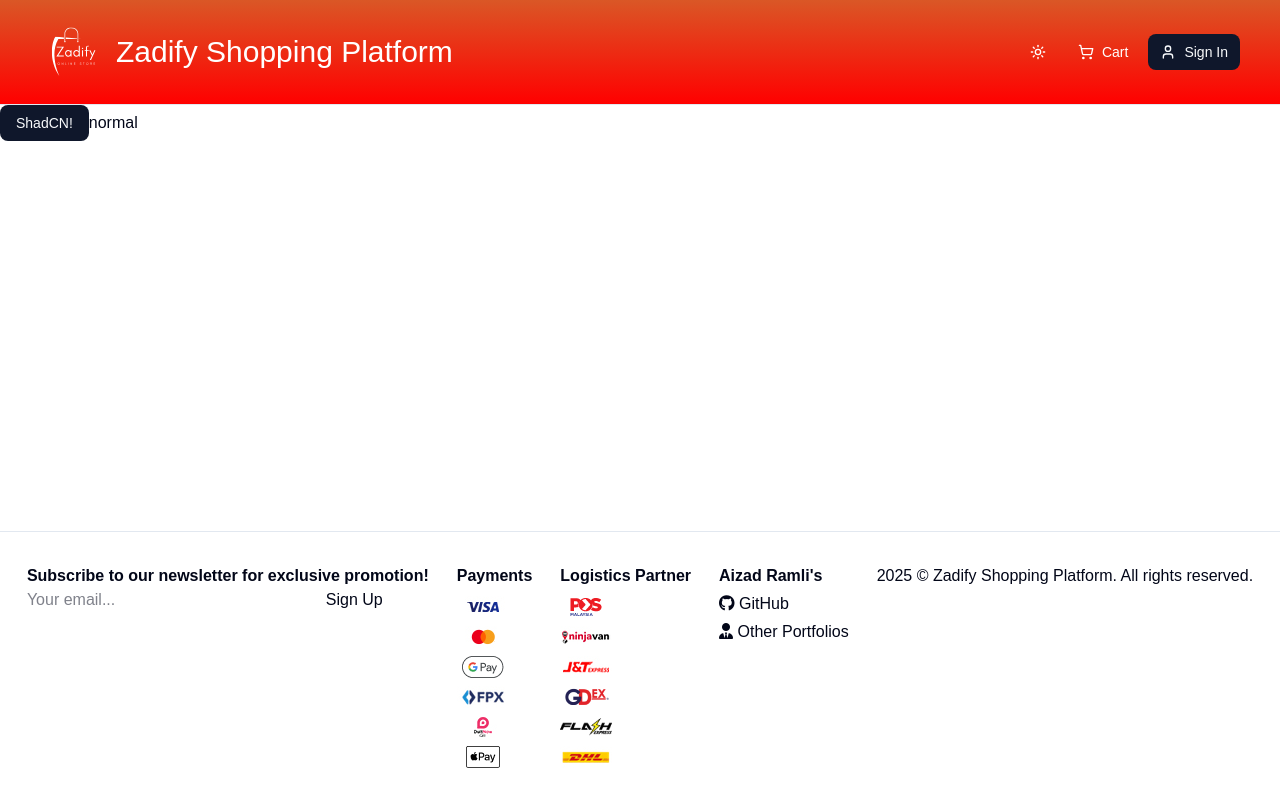
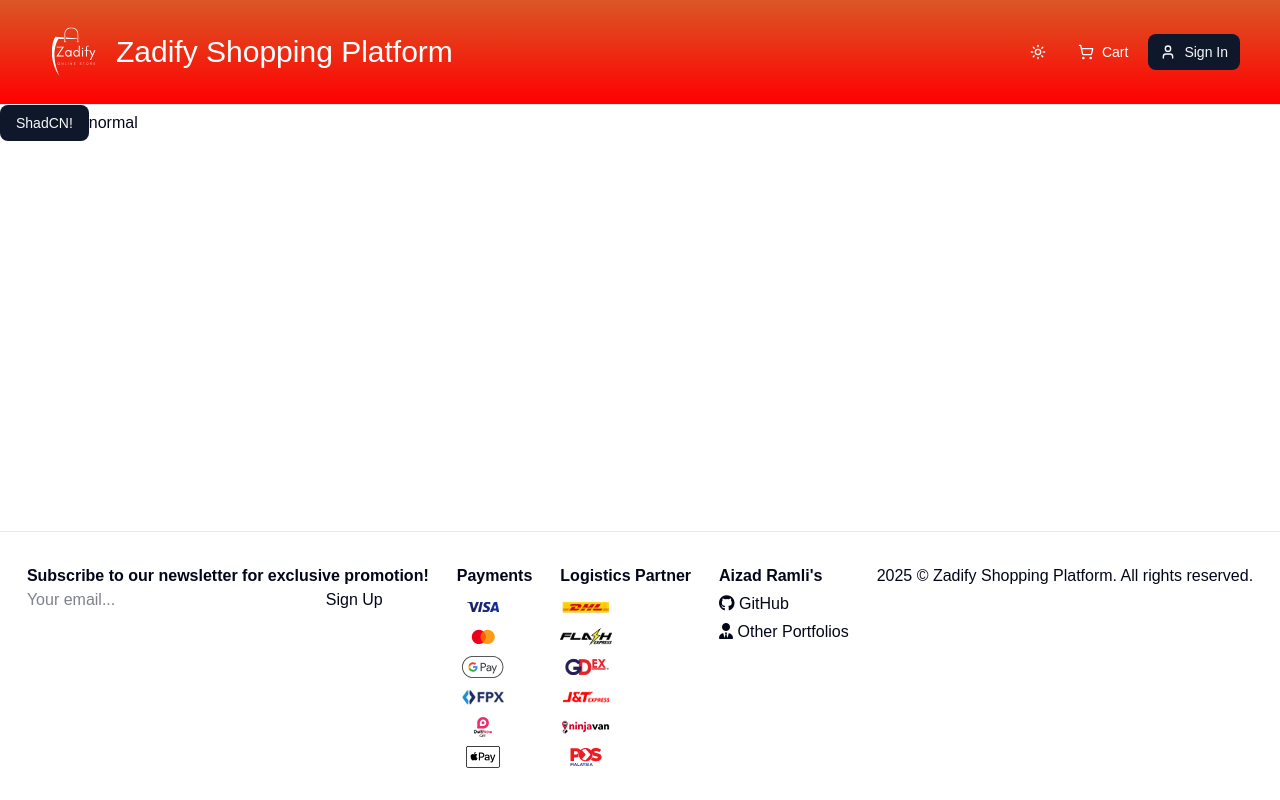
Before and after one commit to aizadramli90/zadify_shopping, a Next.js app: page / in a window 1280 px wide. Built offline with nearby package versions, Linux system fonts and the light colour scheme; no server answers; a web font is replaced by a local one.

Commit message:
add payment method by importing into footer component

```diff
--- a/components/footer.tsx
+++ b/components/footer.tsx
@@ -2,6 +2,7 @@ import { APP_NAME } from "@/lib/constants";
 import Link from "next/link";
 import Image from "next/image";
 import registeredLogistics from "@/lib/constants/registeredLogistics";
+import paymentMethods from "@/lib/constants/paymentMethods";
 
 const Footer = () => {
   const currebtYear = new Date().getFullYear();
@@ -20,106 +21,32 @@ const Footer = () => {
 
       <div className="payment-methods flex flex-col gap-2 items-baseline">
         <h2 className="font-bold">Payments</h2>
-        <div>
+        {paymentMethods.map((payment) => {
+          return (
+            <div key={payment.id}>
               <Image
-            src="/images/payment/visa.jpeg"
-            alt="visa"
+                src={payment.src}
+                alt="payment method"
                 width={52}
                 height={22}
               />
             </div>
-        <div>
+          );
+        })}
+      </div>
+
+      <div className=" flex flex-col gap-2 items-baseline">
+        <h2 className="font-bold">Logistics Partner</h2>
+        {registeredLogistics.map((logistic) => (
+          <div key={logistic.id}>
             <Image
-            src="/images/payment/mastercard.jpeg"
-            alt="mastercard"
+              src={logistic.src}
+              alt={logistic.name}
               width={52}
               height={22}
             />
           </div>
-        <div>
-          <Image
-            src="/images/payment/googlepay.png"
-            alt="google pay"
-            width={52}
-            height={22}
-          />
-        </div>
-        <div>
-          <Image
-            src="/images/payment/fpx.jpeg"
-            alt="fpx"
-            width={52}
-            height={22}
-          />
-        </div>
-        <div>
-          <Image
-            src="/images/payment/duitnow.jpeg"
-            alt="duitnow"
-            width={52}
-            height={22}
-          />
-        </div>
-        <div>
-          <Image
-            src="/images/payment/applepay.png"
-            alt="apple pay"
-            width={52}
-            height={22}
-          />
-        </div>
-      </div>
-
-      <div className=" flex flex-col gap-2 items-baseline">
-        <h2 className="font-bold">Logistics Partner</h2>
-        <div>
-          <Image
-            src="/images/logistics/posmalaysia.png"
-            alt="pos malaysia"
-            width={52}
-            height={22}
-          />
-        </div>
-        <div>
-          <Image
-            src="/images/logistics/ninjavan.jpeg"
-            alt="ninja van"
-            width={52}
-            height={22}
-          />
-        </div>
-        <div>
-          <Image
-            src="/images/logistics/j&t.jpeg"
-            alt="J&T"
-            width={52}
-            height={22}
-          />
-        </div>
-        <div>
-          <Image
-            src="/images/logistics/gdex.png"
-            alt="gdex"
-            width={52}
-            height={22}
-          />
-        </div>
-        <div>
-          <Image
-            src="/images/logistics/flash.png"
-            alt="flash"
-            width={52}
-            height={22}
-          />
-        </div>
-        <div>
-          <Image
-            src="/images/logistics/dhl.jpeg"
-            alt="DHL"
-            width={52}
-            height={22}
-          />
-        </div>
+        ))}
       </div>
 
       <div className="flex flex-col gap-1 items-start">
--- /dev/null
+++ b/lib/constants/paymentMethods.ts
@@ -0,0 +1,34 @@
+const paymentMethods = [
+  {
+    id: 1,
+    name: "visa",
+    src: "/images/payment/visa.jpeg",
+  },
+  {
+    id: 2,
+    name: "mastercard",
+    src: "/images/payment/mastercard.jpeg",
+  },
+  {
+    id: 3,
+    name: "googlepay",
+    src: "/images/payment/googlepay.png",
+  },
+  {
+    id: 4,
+    name: "fpx",
+    src: "/images/payment/fpx.jpeg",
+  },
+  {
+    id: 5,
+    name: "duitnow",
+    src: "/images/payment/duitnow.jpeg",
+  },
+  {
+    id: 6,
+    name: "applepay",
+    src: "/images/payment/applepay.png",
+  },
+];
+
+export default paymentMethods;
```
Lines whose indentation alone changed are shown as unchanged.
